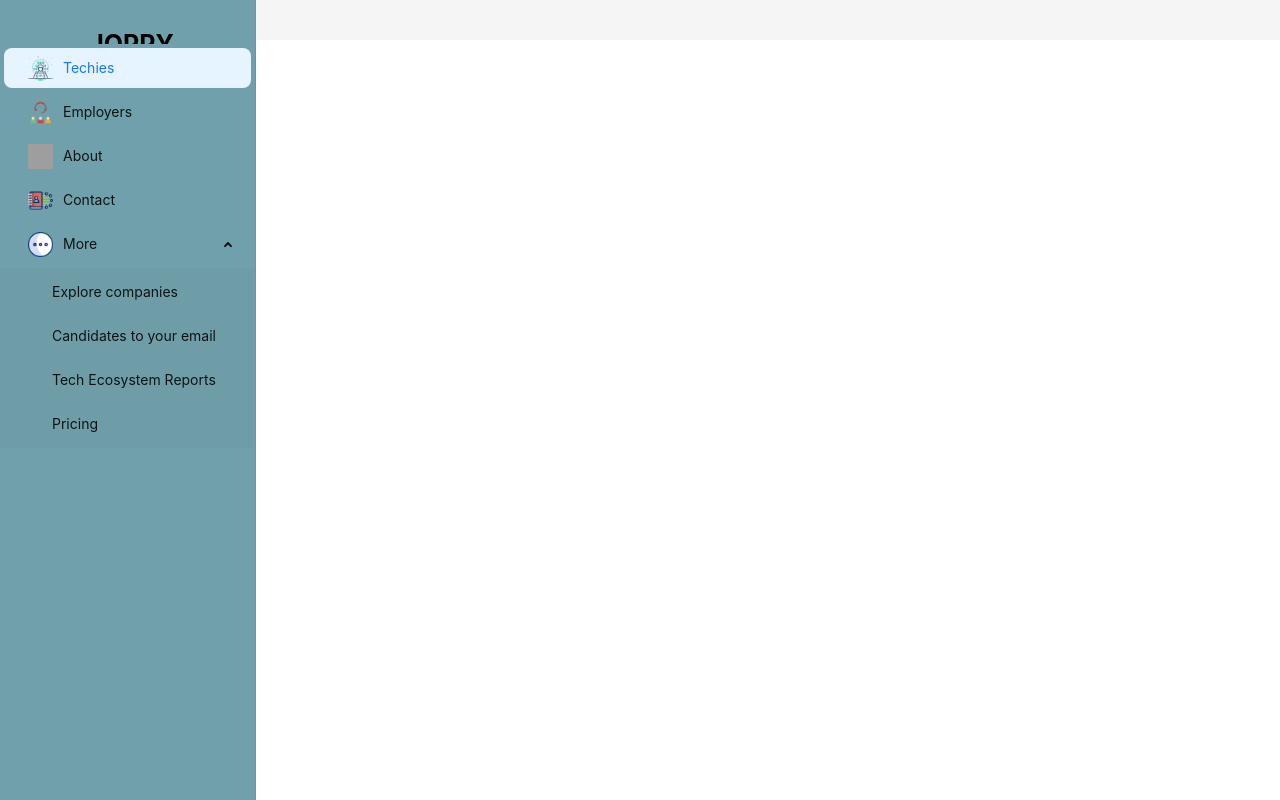
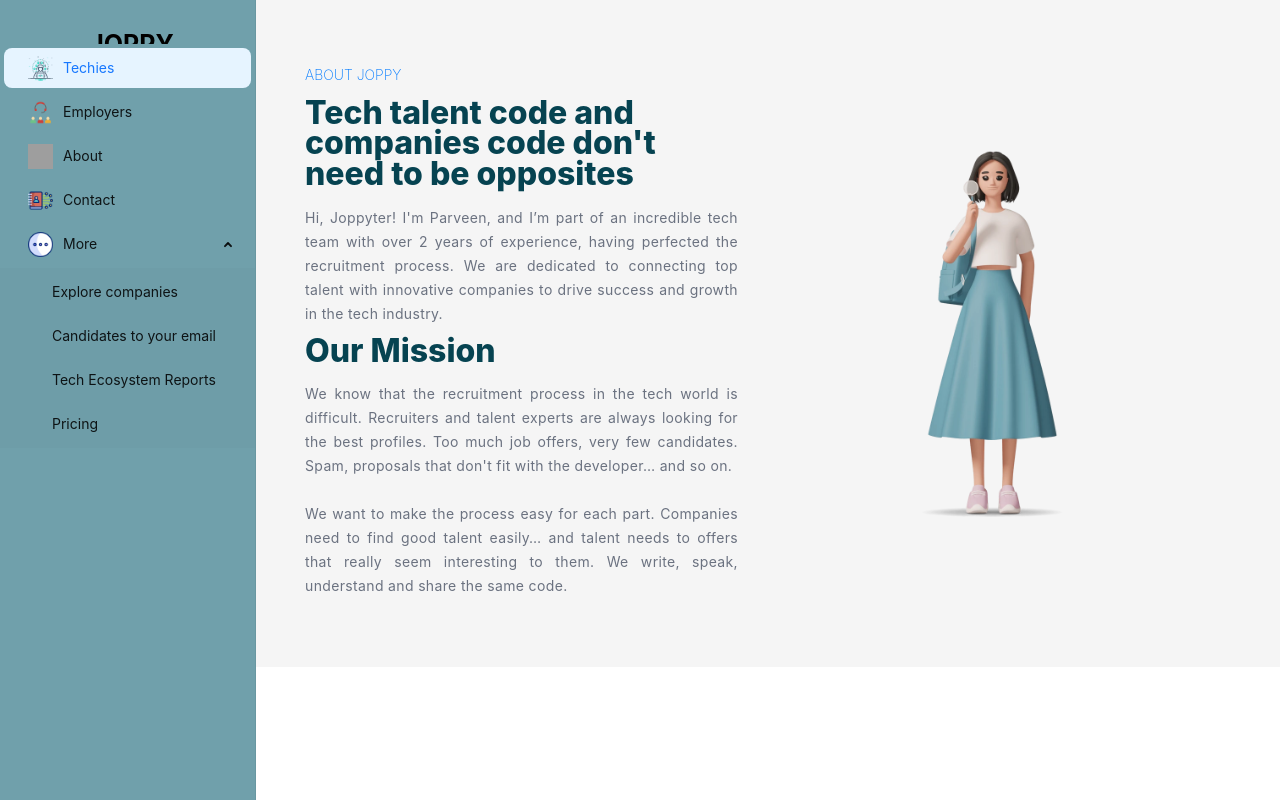
Before and after one commit to g7crservice-parveen-yargatti/joppy, a React (Create React App) app: page /about in a window 1280 px wide. Built offline with nearby package versions, Linux system fonts and the light colour scheme; grey boxes are pictures that could not be loaded.

Commit message:
about page

```diff
--- a/src/App.tsx
+++ b/src/App.tsx
@@ -4,6 +4,7 @@
 import JoppyMenu from "./component/joppymenu";
 import Techies from "./component/techies";
 import Employers from "./component/employers";
+import About from "./component/about";
 
 const { Content } = Layout;
 
@@ -29,6 +30,7 @@
               <Route path="/" element={<Techies />} />
               <Route path="/techies" element={<Techies />} />
               <Route path="/employers" element={<Employers />} />
+              <Route path="/about" element={<About />} />
               {/* Add other routes here */}
             </Routes>
           </Content>
--- /dev/null
+++ b/src/component/about.tsx
@@ -0,0 +1,134 @@
+import { Col, Row, Steps } from "antd";
+import { motion } from "framer-motion";
+
+function About() {
+  const containerVariants = {
+    hidden: { opacity: 0, y: 20 },
+    visible: { opacity: 1, y: 0 },
+  };
+
+  return (
+    <>
+      {" "}
+      <Col
+        style={{
+          flex: 1,
+          padding: "29px",
+        }}
+      >
+        <Row>
+          <Col
+            xs={24}
+            sm={24}
+            md={12}
+            style={{ padding: "20px", textAlign: "left" }}
+          >
+            <motion.div
+              variants={containerVariants}
+              initial="hidden"
+              animate="visible"
+              transition={{ duration: 0.5 }}
+            >
+              <div
+                style={{
+                  color: "rgb(0 122 255)",
+                  lineHeight: "0.75rem",
+                  textTransform: "uppercase",
+                  fontWeight: 200,
+                }}
+              >
+                About Joppy
+              </div>
+              <br />
+              <div
+                style={{
+                  fontSize: "2.00rem",
+                  lineHeight: "1.9rem",
+                  fontWeight: 800,
+                  margin: 0,
+                  color: "#064351",
+                }}
+              >
+                Tech talent code and companies code don't need to be opposites
+              </div>
+              <br />
+              <div
+                style={{
+                  color: "rgb(107 114 128)",
+                  letterSpacing: ".025em",
+                  lineHeight: "1.5rem",
+                  textAlign: "justify",
+                }}
+              >
+                Hi, Joppyter! I'm Parveen, and I’m part of an incredible tech
+                team with over 2 years of experience, having perfected the
+                recruitment process. We are dedicated to connecting top talent
+                with innovative companies to drive success and growth in the
+                tech industry.
+              </div>
+
+              <div
+                style={{
+                  fontSize: "2.00rem",
+                  lineHeight: "1.9rem",
+                  fontWeight: 800,
+                  margin: 0,
+                  marginBottom: 15,
+                  marginTop: 10,
+                  color: "#064351",
+                }}
+              >
+                Our Mission
+              </div>
+              <div
+                style={{
+                  color: "rgb(107 114 128)",
+                  letterSpacing: ".025em",
+                  lineHeight: "1.5rem",
+                  textAlign: "justify",
+                }}
+              >
+                We know that the recruitment process in the tech world is
+                difficult. Recruiters and talent experts are always looking for
+                the best profiles. Too much job offers, very few candidates.
+                Spam, proposals that don't fit with the developer… and so on.
+                <br /> <br />
+                We want to make the process easy for each part. Companies need
+                to find good talent easily… and talent needs to offers that
+                really seem interesting to them. We write, speak, understand and
+                share the same code.
+              </div>
+            </motion.div>
+          </Col>
+          <Col
+            xs={24}
+            sm={24}
+            md={12}
+            style={{
+              display: "flex",
+              justifyContent: "center",
+              alignItems: "center",
+              padding: "20px",
+            }}
+          >
+            <motion.img
+              src={"../../me.png"}
+              alt="Job offers"
+              style={{
+                width: "100%",
+                maxWidth: "500px",
+                height: "auto",
+                borderRadius: "10px",
+                objectFit: "contain",
+              }}
+              initial={{ opacity: 0, scale: 0.9 }}
+              animate={{ opacity: 1, scale: 1 }}
+              transition={{ duration: 0.5 }}
+            />
+          </Col>
+        </Row>
+      </Col>
+    </>
+  );
+}
+export default About;
```
Also changed, not shown: public/me.png (added).
